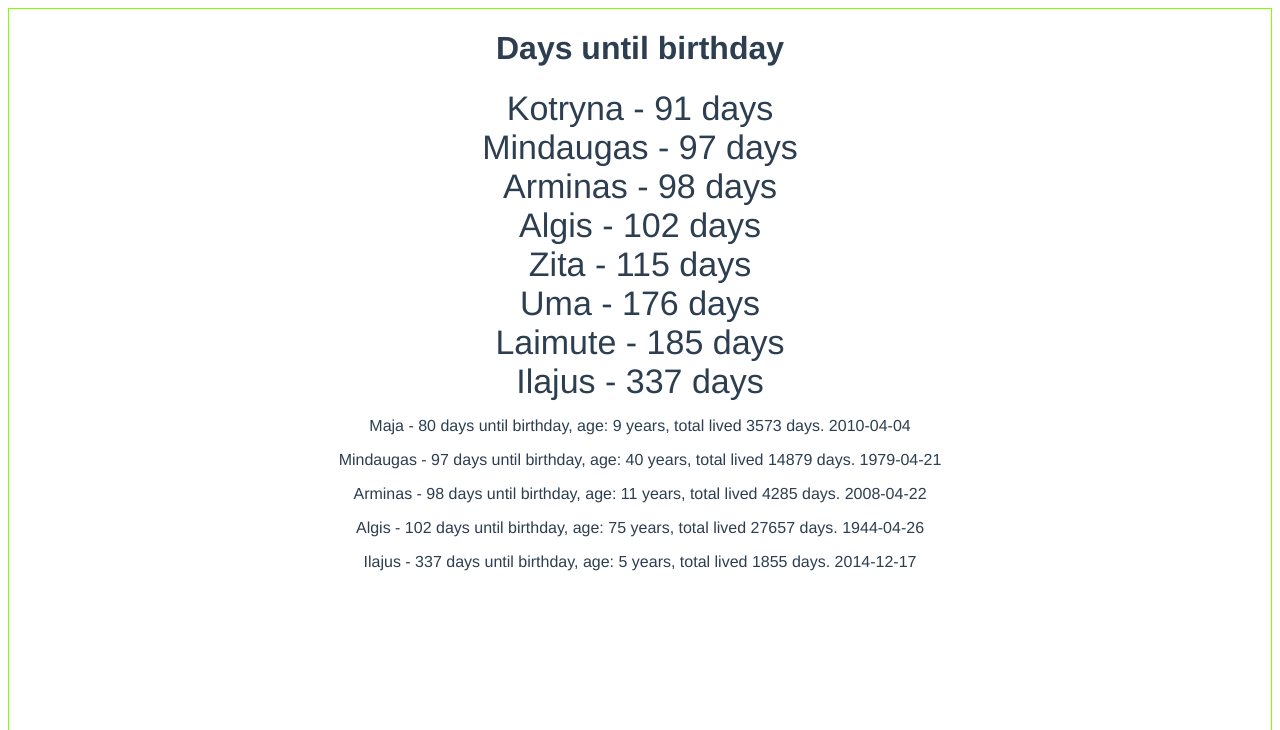
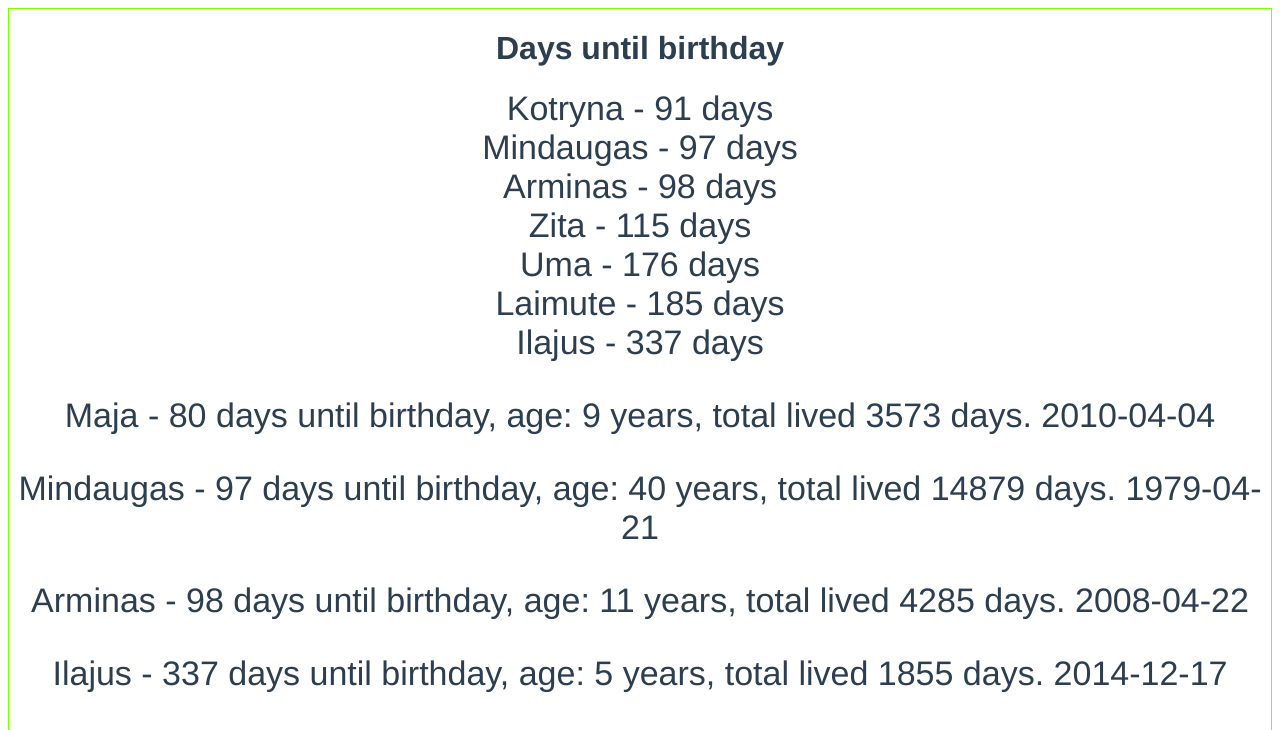
Before and after one commit to mindas22/birthday, a Vue app: page / in a window 1280 px wide. Shown: the top 730 px of the page. Built offline with nearby package versions, Linux system fonts and the light colour scheme.

Commit message:
small change to syle

```diff
--- a/src/components/bcalc.vue
+++ b/src/components/bcalc.vue
@@ -1,6 +1,6 @@
 <template>
   <div>
-    <p>{{name}} - {{daysUntilBirthday(bdate)}} days until birthday, age: {{years}} years, total lived {{liveddays}} days. {{bdate}} </p>
+    <p class="list">{{name}} - {{daysUntilBirthday(bdate)}} days until birthday, age: {{years}} years, total lived {{liveddays}} days. {{bdate}} </p>
   </div>
 </template>
 
--- a/src/components/birthday.vue
+++ b/src/components/birthday.vue
@@ -7,7 +7,7 @@
         <br />
         Mindaugas - {{ daysUntilBirthday("1979-04-21") }} days <br />
         Arminas - {{ daysUntilBirthday("1979-04-22") }} days <br />
-        Algis - {{ daysUntilBirthday("1944-04-26") }} days <br />
+        <!-- Algis - {{ daysUntilBirthday("1944-04-26") }} days <br /> -->
         Zita - {{ daysUntilBirthday("1982-05-09") }} days <br />
         Uma - {{ daysUntilBirthday("2012-07-09") }} days <br />
         Laimute - {{ daysUntilBirthday("1958-07-18") }} days <br />
@@ -16,7 +16,7 @@
       <bcalc bdate="2010-04-04" name="Maja" />
       <bcalc bdate="1979-04-21" name="Mindaugas" />
       <bcalc bdate="2008-04-22" name="Arminas" />
-      <bcalc bdate="1944-04-26" name="Algis" />
+      <!-- <bcalc bdate="1944-04-26" name="Algis" /> -->
       <bcalc bdate="2014-12-17" name="Ilajus" />
     </div>
   </div>
```
